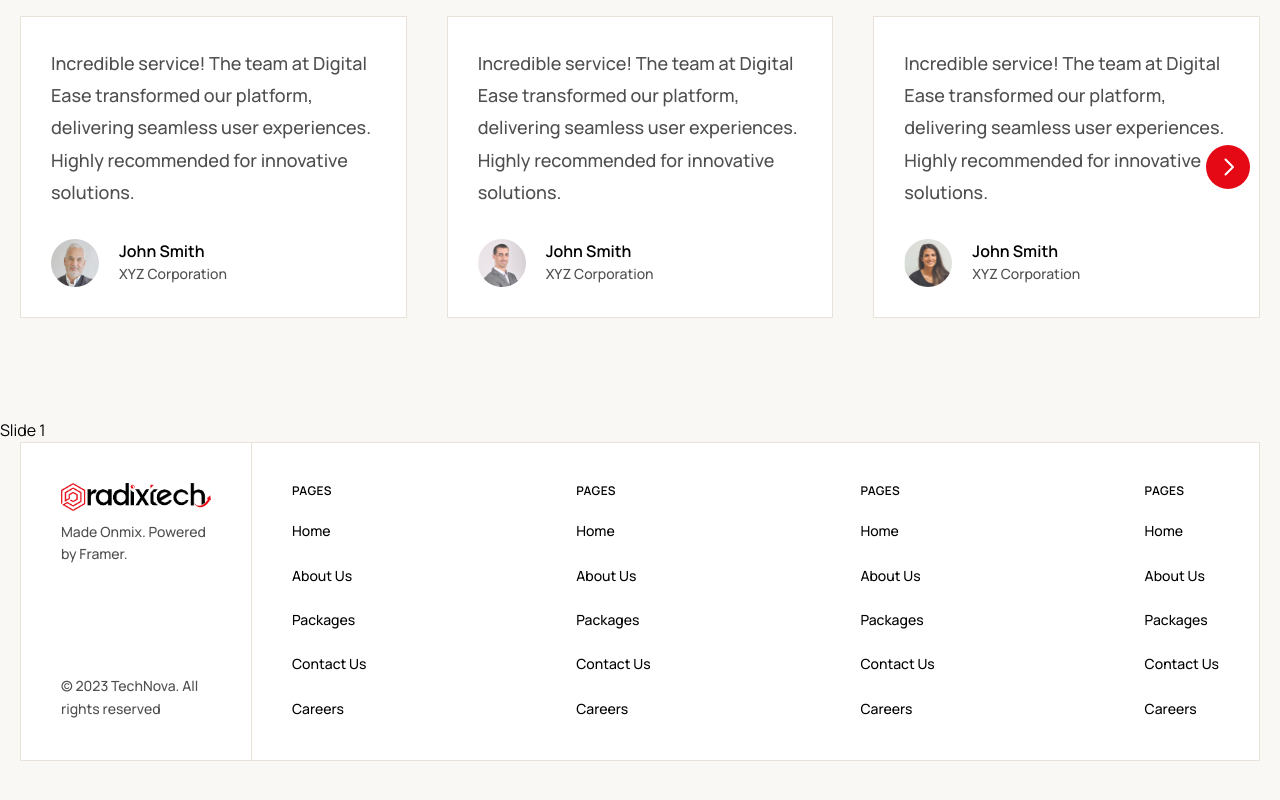
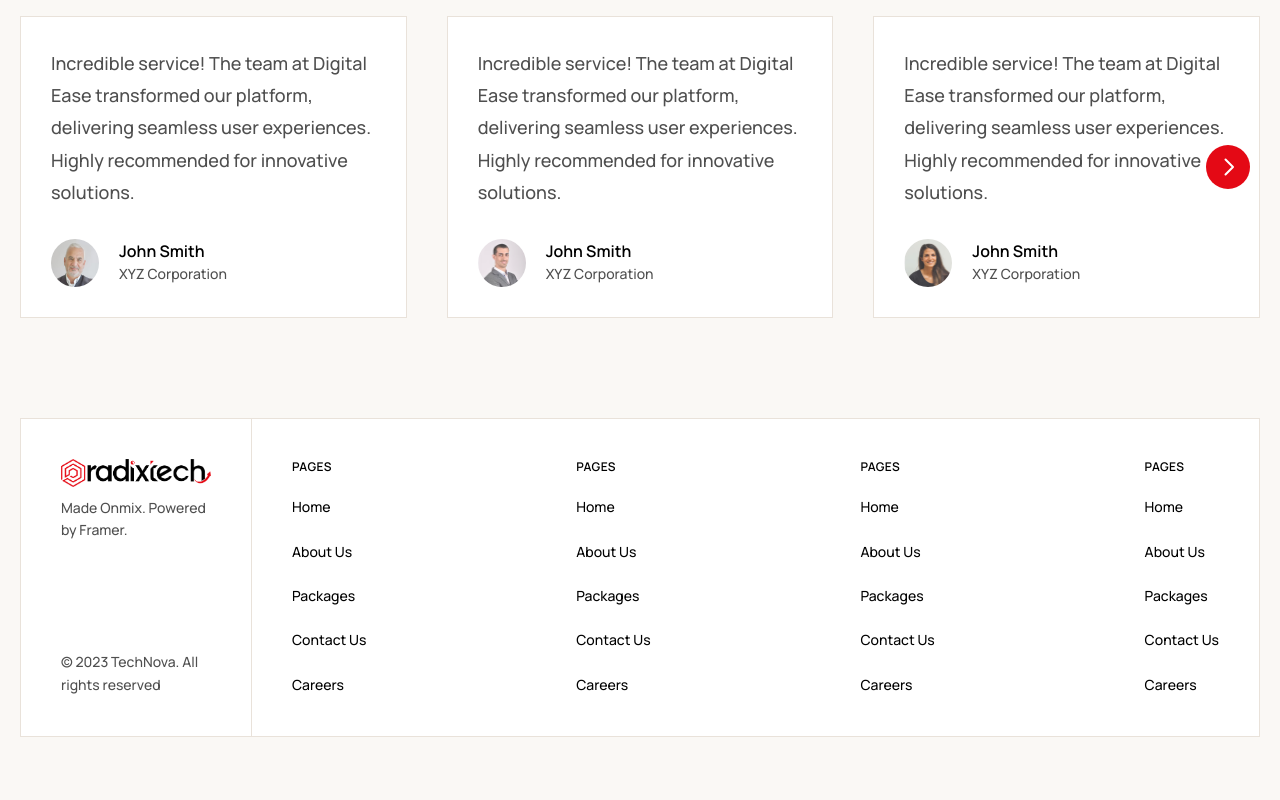
Before and after one commit to tahabaigdev/radixtech, a React (Vite) app: page / in a window 1280 px wide. Shown: the part 5138-5938 px from the top of the page. Built offline with nearby package versions, Linux system fonts and the light colour scheme.

Commit message:
Project Updated

```diff
--- a/src/components/Infinite_Carousel/Infinite_Carousel.jsx
+++ /dev/null
@@ -1,32 +0,0 @@
-import React from "react";
-import { Swiper, SwiperSlide } from "swiper/react";
-
-// Import Swiper styles
-import "swiper/css";
-import "swiper/css/autoplay"; // Autoplay module styles
-
-// Import Swiper required modules directly in the Swiper component
-import { Autoplay } from "swiper/modules";
-
-const Infinite_Carousel = () => {
-  return (
-    <Swiper
-      spaceBetween={30} // Adjust the space between slides
-      slidesPerView={1} // Number of slides to show at a time
-      loop={true} // Infinite loop
-      speed={1}
-      autoplay={{
-        delay: 0, // Auto slide delay in ms
-        disableOnInteraction: false, // Keeps autoplay after interaction
-      }}
-    >
-      <SwiperSlide>Slide 1</SwiperSlide>
-
-      <SwiperSlide>Slide 2</SwiperSlide>
-
-      <SwiperSlide>Slide 3</SwiperSlide>
-    </Swiper>
-  );
-};
-
-export default Infinite_Carousel;
--- a/src/constants/index.js
+++ b/src/constants/index.js
@@ -174,4 +174,31 @@ export const testimonialsData = [
     subTitle: "XYZ Corporation",
     imgUrl: TestimonialsAvatar6,
   },
+
+  {
+    id: 6,
+    message:
+      "Incredible service! The team at Digital Ease transformed our platform, delivering seamless user experiences. Highly recommended for innovative solutions.",
+    title: "John Smith",
+    subTitle: "XYZ Corporation",
+    imgUrl: TestimonialsAvatar6,
+  },
+
+  {
+    id: 7,
+    message:
+      "Incredible service! The team at Digital Ease transformed our platform, delivering seamless user experiences. Highly recommended for innovative solutions.",
+    title: "John Smith",
+    subTitle: "XYZ Corporation",
+    imgUrl: TestimonialsAvatar6,
+  },
+
+  {
+    id: 8,
+    message:
+      "Incredible service! The team at Digital Ease transformed our platform, delivering seamless user experiences. Highly recommended for innovative solutions.",
+    title: "John Smith",
+    subTitle: "XYZ Corporation",
+    imgUrl: TestimonialsAvatar6,
+  },
 ];
--- a/src/pages/Home/Home.jsx
+++ b/src/pages/Home/Home.jsx
@@ -1,7 +1,6 @@
 import About_Sec from "../../components/About_Sec/About_Sec";
 import Blog_Sec from "../../components/Blog_Sec/Blog_Sec";
 import Hero_Sec from "../../components/Hero_Sec/Hero_Sec";
-import Infinite_Carousel from "../../components/Infinite_Carousel/Infinite_Carousel";
 import Portfolio_Sec from "../../components/Portfolio_Sec/Portfolio_Sec";
 import Testimonials_Sec from "../../components/Testimonials_Sec/Testimonials_Sec";
 import What_We_Sec from "../../components/What_We_Sec/What_We_Sec";
@@ -20,8 +19,6 @@ const Home = () => {
       <Blog_Sec />
 
       <Testimonials_Sec />
-
-      <Infinite_Carousel />
     </>
   );
 };
```
Also changed, not shown: 1 other file (tests, documents, lock files or other folders).
